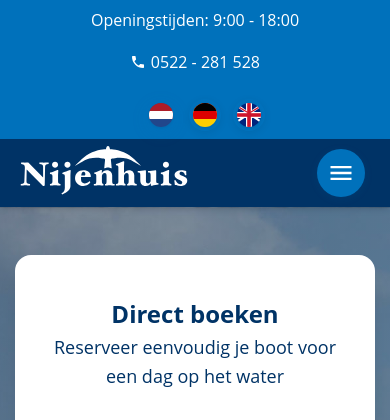
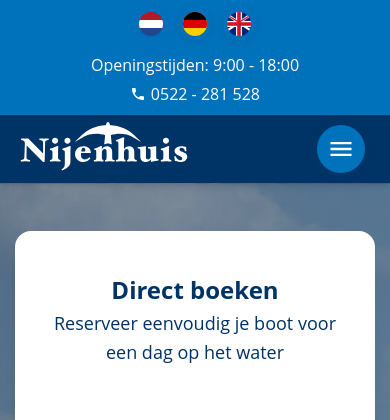
Before and after one commit to ULT1M4T3CK/Nijenhuis, a PHP site: page /pages/index.html in a window 390 px wide. Shown: the top 420 px of the page. Run offline with PHP 8.4, Linux system fonts and the light colour scheme.

Commit message:
Update top-bar

```diff
--- a/styles.css
+++ b/styles.css
@@ -3193,6 +3193,28 @@ body.dark-mode .message-time {
   .logo-link {
     margin-right: auto;
   }
+  .top-bar-content {
+    flex-direction: column;
+    align-items: center;
+    justify-content: center;
+    gap: 0.5rem;
+    text-align: center;
+  }
+  .language-switcher {
+    order: -1;
+    margin-left: 0;
+    margin-bottom: 0.3rem;
+    width: 100%;
+    display: flex;
+    justify-content: center;
+  }
+  .contact-info {
+    flex-direction: column;
+    align-items: center;
+    gap: 0.2rem;
+    width: 100%;
+    justify-content: center;
+  }
 }
 
 .mobile-menu-toggle svg {
```
